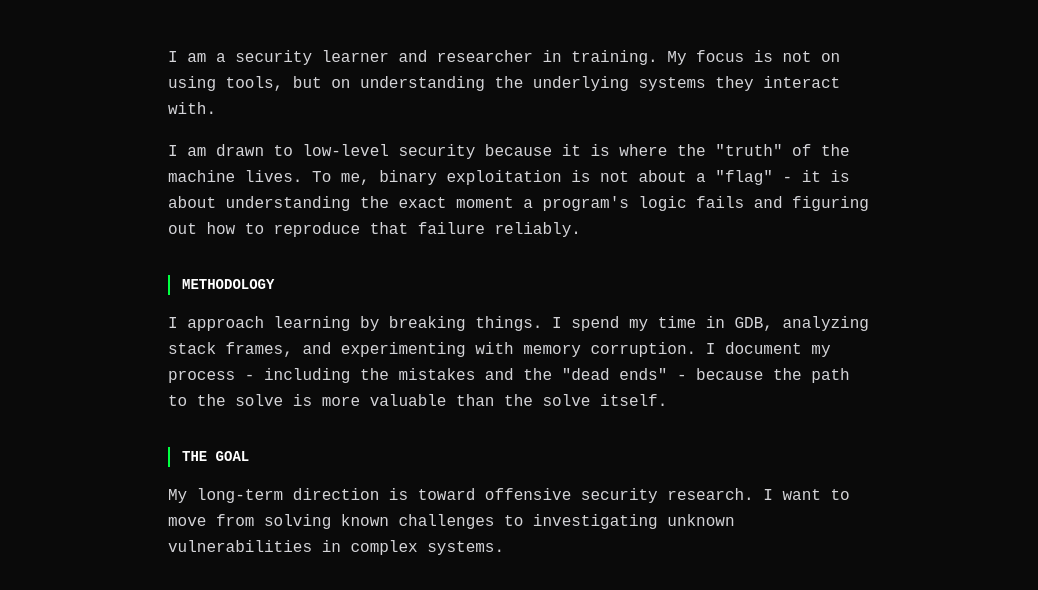
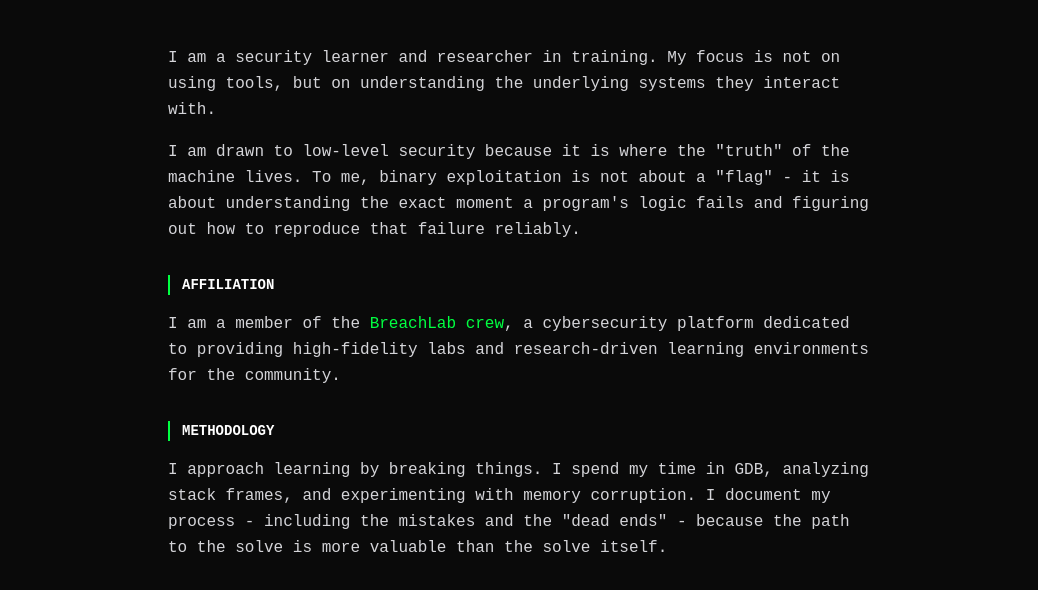
Before and after one commit to 0xm1sk/profilio, an Astro site: page /profilio/about in a window 1280 px wide. Shown: the part 185-775 px from the top of the page, without its empty margins (120-1158 px from the left). Built offline with nearby package versions, Linux system fonts and the light colour scheme; Astro itself is replaced by a stand-in of ours.

Commit message:
Docs: Fix and add BreachLab affiliation to about page

```diff
--- a/src/pages/about.astro
+++ b/src/pages/about.astro
@@ -20,6 +20,13 @@ import MainLayout from '@/layouts/MainLayout.astro';
       </section>
 
       <section class="space-y-4">
+        <h2 class="text-white font-bold uppercase text-sm border-l-2 border-terminal-phosphor pl-3">Affiliation</h2>
+        <p>
+          I am a member of the <a href="https://breachlab.io" class="text-terminal-phosphor hover:underline">BreachLab crew</a>, a cybersecurity platform dedicated to providing high-fidelity labs and research-driven learning environments for the community.
+        </p>
+      </section>
+
+      <section class="space-y-4">
         <h2 class="text-white font-bold uppercase text-sm border-l-2 border-terminal-phosphor pl-3">Methodology</h2>
         <p>
           I approach learning by breaking things. I spend my time in GDB, analyzing stack frames, and experimenting with memory corruption. I document my process - including the mistakes and the "dead ends" - because the path to the solve is more valuable than the solve itself.
```
